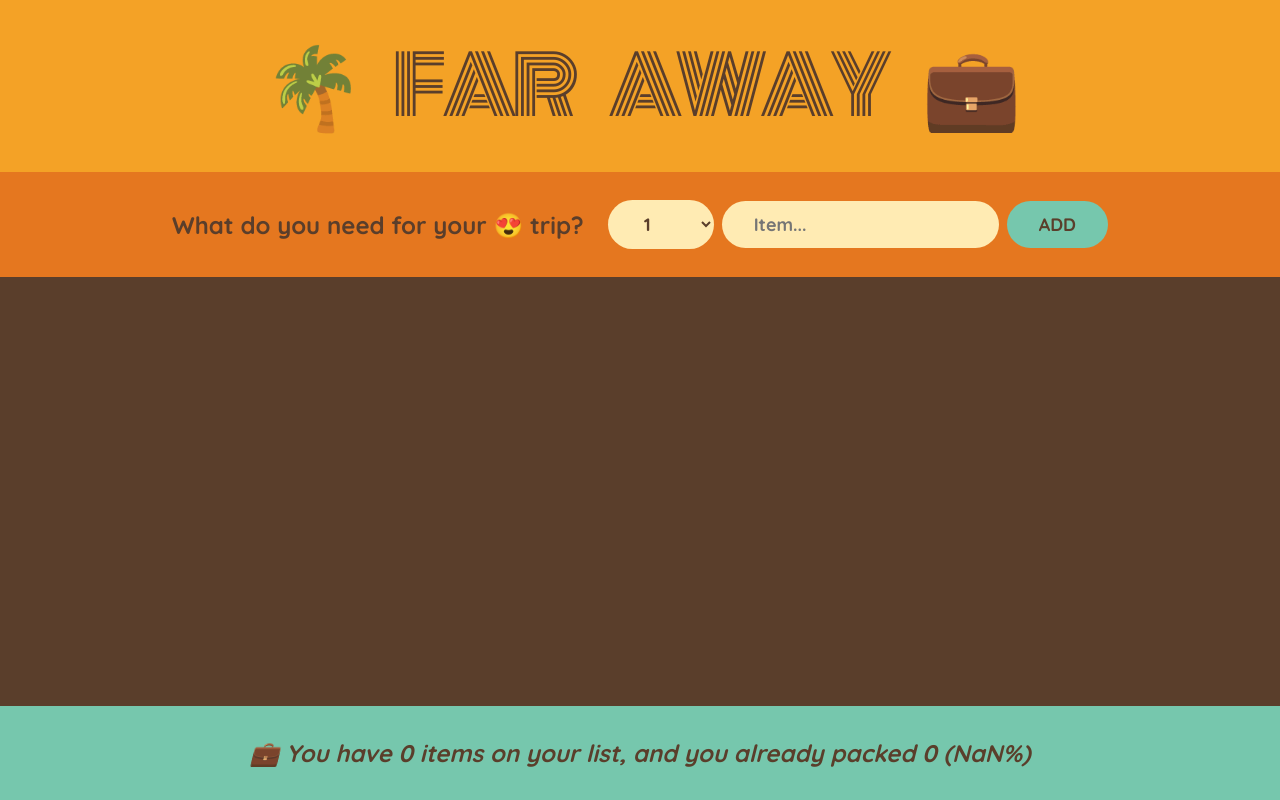
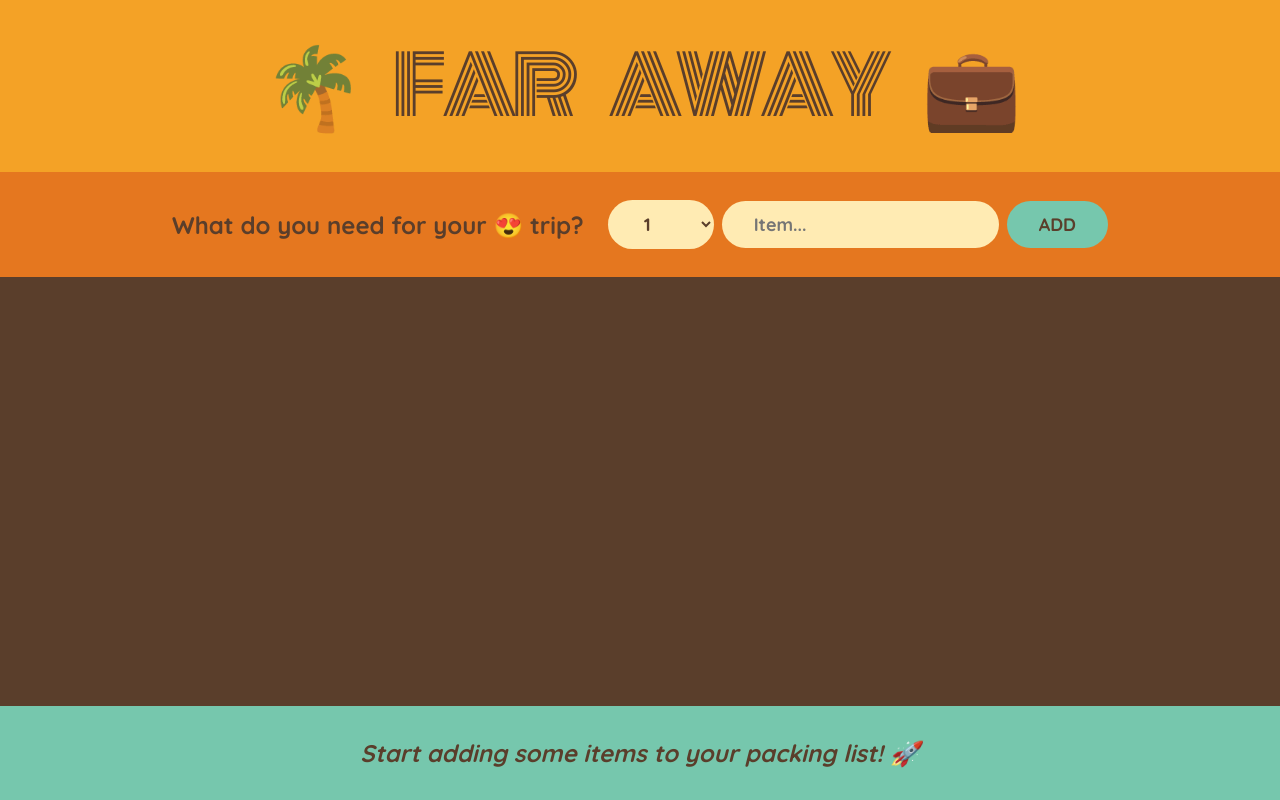
Before and after one commit to Art-Luzrab/travel-list, a React (Create React App) app: page / in a window 1280 px wide. Built offline with nearby package versions, Linux system fonts and the light colour scheme.

Commit message:
messages added

```diff
--- a/src/App.js
+++ b/src/App.js
@@ -111,6 +111,13 @@
 }
 
 function Stats({ items }) {
+  if (!items.length)
+    return (
+      <p className="stats">
+        <em>Start adding some items to your packing list! 🚀</em>
+      </p>
+    );
+
   const numItems = items.length;
   const numPacked = items.filter((item) => item.packed).length;
   const percentage = Math.round((numPacked / numItems) * 100);
@@ -118,8 +125,10 @@
   return (
     <footer className="stats">
       <em>
-        💼 You have {numItems} items on your list, and you already packed{" "}
-        {numPacked} ({percentage}%)
+        {percentage === 100
+          ? "You got everything! Ready to go! ✈"
+          : `💼 You have ${numItems} items on your list, and you already packed
+        ${numPacked} (${percentage}%)`}
       </em>
     </footer>
   );
```
